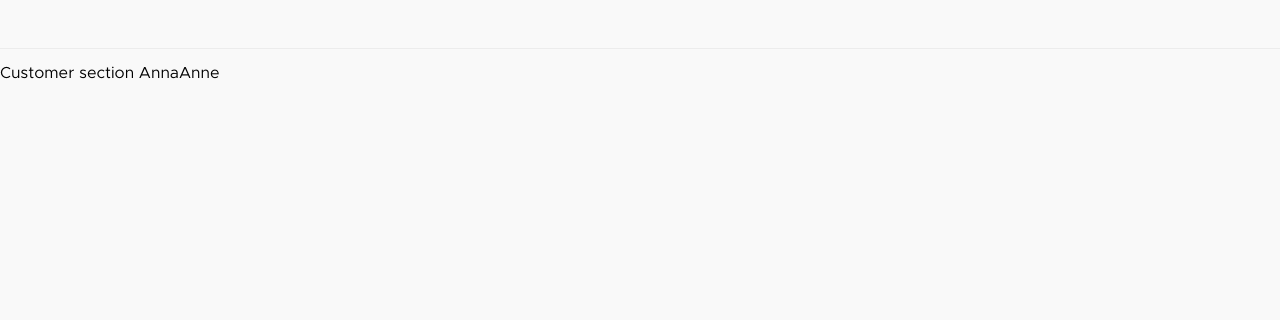
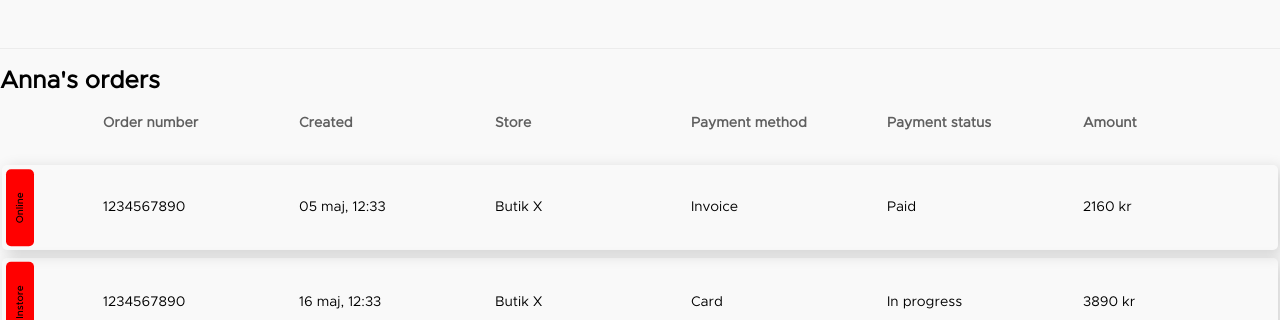
Before and after one commit to scarsam/qliro, a React (Create React App) app: page / in a window 1280 px wide. Shown: the part 489-809 px from the top of the page. Built offline with nearby package versions, Linux system fonts and the light colour scheme.

Commit message:
Started styling the table and the table row card

```diff
--- a/src/api/ordersAPI.ts
+++ b/src/api/ordersAPI.ts
@@ -1,4 +1,5 @@
 export type IOrder = {
+  id: number;
   label: string;
   orderNumber: string;
   created: string;
@@ -18,6 +19,7 @@ export function fetchOrders() {
       () =>
         resolve([
           {
+            id: 1,
             label: "Online",
             orderNumber: "1234567890",
             created: "05 maj, 12:33",
@@ -31,6 +33,7 @@ export function fetchOrders() {
             userId: 1,
           },
           {
+            id: 2,
             label: "Instore",
             orderNumber: "1234567890",
             created: "16 maj, 12:33",
@@ -44,6 +47,7 @@ export function fetchOrders() {
             userId: 1,
           },
           {
+            id: 3,
             label: "Manual",
             orderNumber: "1234567890",
             created: "20 maj, 12:33",
@@ -57,6 +61,7 @@ export function fetchOrders() {
             userId: 1,
           },
           {
+            id: 4,
             label: "Online",
             orderNumber: "1234567890",
             created: "24 maj, 12:33",
@@ -70,6 +75,7 @@ export function fetchOrders() {
             userId: 1,
           },
           {
+            id: 5,
             label: "Instore",
             orderNumber: "1234567890",
             created: "24 maj, 12:33",
--- a/src/components/RowCard.tsx
+++ /dev/null
@@ -1,5 +0,0 @@
-const RowCard: React.VFC = () => {
-  return <p>Row card</p>;
-};
-
-export default RowCard;
--- /dev/null
+++ b/src/components/RowCard/RowCard.module.scss
@@ -0,0 +1,7 @@
+@import "../../styles/colors.scss";
+
+.rowCard {
+  box-shadow: 4px 4px 16px rgba(0, 0, 0, 0.16);
+  border-radius: 5px;
+  margin-bottom: 0.5rem;
+}
--- /dev/null
+++ b/src/components/RowCard/index.tsx
@@ -0,0 +1,38 @@
+import styles from "./RowCard.module.scss";
+
+interface IRowCard {
+  label: string;
+  orderNumber: string; // Number
+  created: string; // Date
+  store: string;
+  paymentMethod: string;
+  paymentProvider: string;
+  status: string;
+  amount: string; // Number
+}
+
+const RowCard: React.VFC<IRowCard> = ({
+  label,
+  orderNumber,
+  created,
+  store,
+  paymentMethod,
+  paymentProvider,
+  status,
+  amount,
+}) => {
+  return (
+    <tr className={styles.rowCard}>
+      <td>{label}</td>
+      <td>{orderNumber}</td>
+      <td>{created}</td>
+      <td>{store}</td>
+      <td>{paymentMethod}</td>
+      {/* <td>{paymentProvider}</td> */}
+      <td>{status}</td>
+      <td>{amount}</td>
+    </tr>
+  );
+};
+
+export default RowCard;
--- /dev/null
+++ b/src/components/Table/Table.module.scss
@@ -0,0 +1,59 @@
+@import "../../styles/colors.scss";
+
+.table {
+  width: 100%;
+  font-size: 0.875rem;
+
+  thead {
+    tr {
+      color: $text-grey-dark;
+      display: grid;
+      padding-bottom: 2rem;
+      grid-template-columns:
+        minmax(30px, 100px)
+        minmax(150px, 1fr)
+        minmax(150px, 1fr)
+        minmax(150px, 1fr)
+        minmax(150px, 1fr)
+        minmax(150px, 1fr)
+        minmax(150px, 1fr);
+    }
+    th {
+      text-align: left;
+      &:first-child {
+        grid-column-start: 2;
+      }
+    }
+  }
+  tbody {
+    tr {
+      position: relative;
+      display: grid;
+      align-items: center;
+      grid-template-columns:
+        minmax(30px, 100px)
+        minmax(150px, 1fr)
+        minmax(150px, 1fr)
+        minmax(150px, 1fr)
+        minmax(150px, 1fr)
+        minmax(150px, 1fr)
+        minmax(150px, 1fr);
+    }
+    td:first-child {
+      font-family: "MetropolisMedium";
+      border-radius: 5px;
+      writing-mode: vertical-rl;
+      transform: rotate(180deg);
+      background: red;
+      width: 20px;
+      padding: 1.45rem 0.25rem;
+      margin: 0.25rem;
+      align-items: center;
+      display: flex;
+      font-size: 0.625rem;
+    }
+    td:nth-child(2) {
+      grid-column-start: 2;
+    }
+  }
+}
--- a/src/components/Table.tsx
+++ b/src/components/Table/index.tsx
@@ -1,20 +1,20 @@
+import styles from "./Table.module.scss";
+
 interface ITable {
   columns: string[];
 }
 
 const Table: React.FC<ITable> = ({ children, columns }) => {
   return (
-    <table>
+    <table className={styles.table}>
       <thead>
         <tr>
           {columns.map((column, index) => (
-            <tr key={index}>
-              <th>{column}</th>
-            </tr>
+            <th key={index}>{column}</th>
           ))}
         </tr>
       </thead>
-      {children}
+      <tbody>{children}</tbody>
     </table>
   );
 };
--- a/src/features/OrdersTable/OrdersTable.module.scss
+++ b/src/features/OrdersTable/OrdersTable.module.scss
@@ -6,10 +6,3 @@
   margin: 0 auto;
   width: 100%;
 }
-
-.content {
-  display: flex;
-  align-items: center;
-  justify-content: space-between;
-  padding: 2.5rem 6rem;
-}
--- a/src/features/OrdersTable/index.tsx
+++ b/src/features/OrdersTable/index.tsx
@@ -1,20 +1,49 @@
 import { IUser } from "../../api/userAPI"; // Move into types folder
 import { IOrder } from "../../api/ordersAPI"; // Move into types folder
 import styles from "./OrdersTable.module.scss";
+import Table from "../../components/Table";
+import RowCard from "../../components/RowCard";
 
-const OrdersTable: React.VFC<{ user: IUser | null; orders: IOrder[] | [] }> = ({
+const OrdersTable: React.VFC<{ user: IUser | null; orders: IOrder[] }> = ({
   user,
   orders,
 }) => {
   if (!user) return null;
 
-  const { firstName, lastName } = user;
-  <p>{JSON.stringify(orders)}</p>;
+  console.log(orders);
+  const { firstName } = user;
   return (
-    <p>
-      Customer section {firstName}
-      {lastName}
-    </p>
+    <section className={styles.container}>
+      <h2>{firstName}'s orders</h2>
+      <div className={styles.content}>
+        <Table
+          columns={[
+            "Order number",
+            "Created",
+            "Store",
+            "Payment method",
+            "Payment status",
+            "Amount",
+          ]}
+        >
+          {orders.map((order: IOrder) => {
+            return (
+              <RowCard
+                key={order.id}
+                label={order.label}
+                orderNumber={order.orderNumber}
+                created={order.created}
+                store={order.store}
+                paymentMethod={order.paymentMethod}
+                paymentProvider={order.paymentProvider}
+                status={order.status}
+                amount={order.amount}
+              />
+            );
+          })}
+        </Table>
+      </div>
+    </section>
   );
 };
 
```
